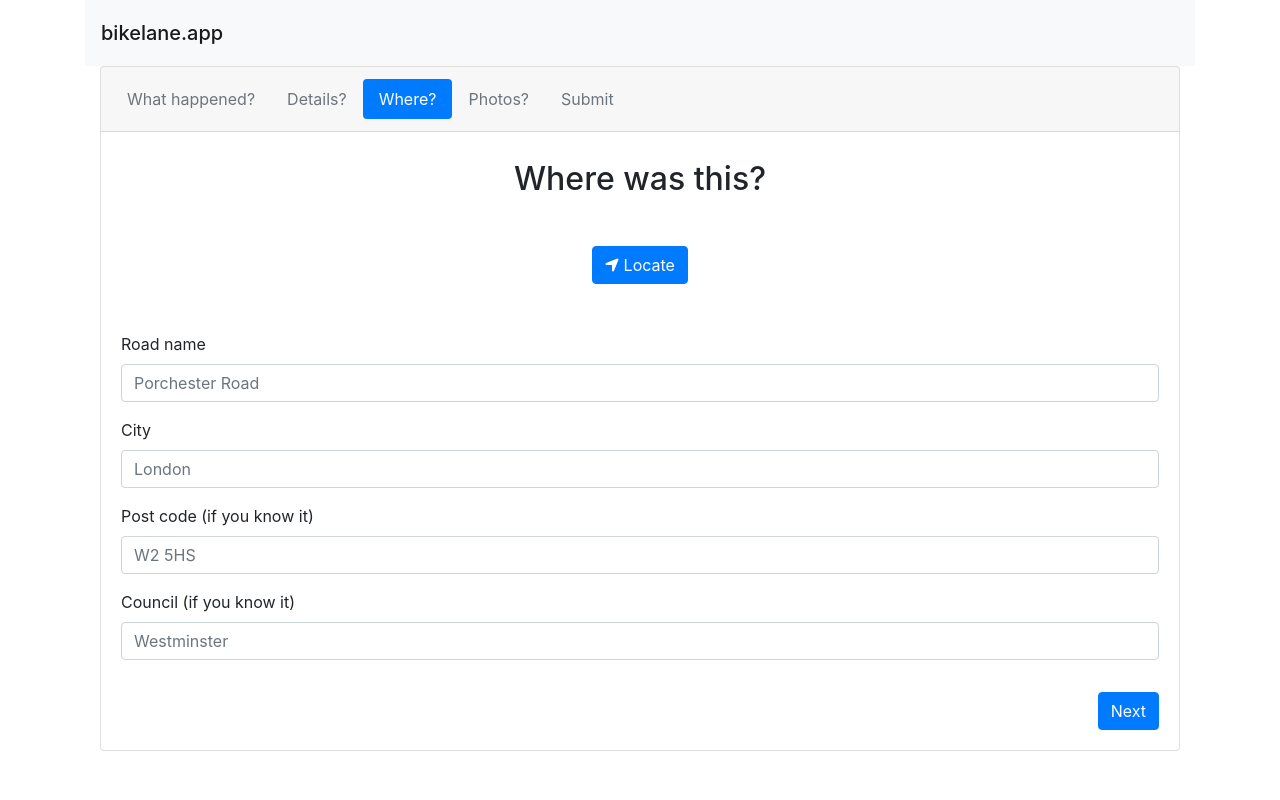
After one commit to hankhank10/bikelane, a Flask app: template templates/someone-is-parked-in-a-bike-lane/where.html in a window 1280 px wide. The commit adds this page. Run offline with Flask 2, Linux system fonts and the light colour scheme; the template is opened without the code that fills it, so the values that code supplies are empty; some libraries are stand-ins or nearby versions.

Commit message:
Added details HTML

```diff
--- a/app.py
+++ b/app.py
@@ -100,7 +100,7 @@ def upload_file(report_id = None):
 
 @app.route('/')
 def index():
-    return render_template('step-1.html')
+    return render_template('what-happened.html')
 
 
 @app.route('/someone-is-in-danger')
@@ -110,7 +110,7 @@ def someone_is_in_danger():
 
 @app.route('/someone-is-parked-in-a-bike-lane/step-2')
 def someone_is_parked_in_a_bike_lane():
-    return render_template('someone-is-parked-in-a-bike-lane/step-2.html')
+    return render_template('someone-is-parked-in-a-bike-lane/details.html')
 
 
 @app.route('/geolocate')
--- /dev/null
+++ b/templates/someone-is-parked-in-a-bike-lane/where.html
@@ -0,0 +1,120 @@
+{% extends 'base/base.html' %}
+{% block content %}
+
+<div class="container" style="align-content: center">
+
+	<div class="card text-left">
+
+		<div class="card-header">
+			<ul class="nav nav-pills card-header-pills">
+				<li class="nav-item">
+					<a class="nav-link disabled" href="#">What happened?</a>
+				</li>
+				<li class="nav-item">
+					<a class="nav-link disabled" href="#">Details?</a>
+				</li>
+				<li class="nav-item">
+					<a class="nav-link active" href="#">Where?</a>
+				</li>
+				<li class="nav-item">
+					<a class="nav-link disabled" href="#">Photos?</a>
+				</li>
+				<li class="nav-item">
+					<a class="nav-link disabled" href="#">Submit</a>
+				</li>
+			</ul>
+		</div>
+
+		<div class="card-body">
+			<h2 class="card-title text-center mt-2 mb-5">Where was this?</h2>
+
+			<div class="text-center">
+				<button class="btn btn-primary align-center mb-5" id="find-me" onclick="getLocation()"><i class="fas fa-location-arrow"></i> Locate</button>
+				<span id="found-notice text-center" class="invalid-feedback"></span>
+			</div>
+
+			<form>
+				<div class="form-group">
+					<label for="formGroupExampleInput">Road name</label>
+					<input type="text" class="form-control" id="road-name" placeholder="Porchester Road" required>
+					<span id="road-name-feedback" class="invalid-feedback"></span>
+				</div>
+				<div class="form-group">
+					<label for="formGroupExampleInput">City</label>
+					<input type="text" class="form-control" id="city-name" placeholder="London" required>
+				</div>
+				<div class="form-group">
+					<label for="formGroupExampleInput">Post code (if you know it)</label>
+					<input type="text" class="form-control" id="postcode" placeholder="W2 5HS">
+				</div>
+				<div class="form-group">
+					<label for="formGroupExampleInput">Council (if you know it)</label>
+					<input type="text" class="form-control" id="council-name" placeholder="Westminster">
+				</div>
+
+				<div class="text-right">
+					<button type="submit" class="btn btn-primary mt-3">Next</button>
+				</div>
+
+			</form>
+
+		</div>
+	</div>
+
+	<script>
+
+        let latitude;
+        let longitude;
+
+        let postcode;
+        let street_name;
+        let council_name;
+        let city_name;
+
+        function getLocation() {
+            $("#find-me").html('<i class=\"fas fa-spinner fa-pulse\"></i> Looking...');
+
+            if (navigator.geolocation) {
+                navigator.geolocation.getCurrentPosition(storePosition);
+            } else {
+                window.alert ("Geolocation is not supported by this browser.");
+            }
+        }
+
+        function storePosition(position) {
+            latitude = position.coords.latitude;
+            longitude = position.coords.longitude;
+            parsePosition()
+        }
+
+        function getData() {
+            let lookup_endpoint = "https://api.postcodes.io/postcodes?lon=" + longitude + "&lat=" + latitude
+
+            $.getJSON(lookup_endpoint, function( json ) {
+                postcode = json.result[ 1 ].postcode;
+                council_name = json.result[ 1 ].admin_district;
+                city_name = json.result [ 1 ].region;
+
+                document.getElementById("postcode").value = postcode;
+                document.getElementById("council-name").value = council_name;
+                document.getElementById("city-name").value = city_name;
+
+                $("#find-me").html('<i class=\"fas fa-check-circle\"></i> Found...');
+                $("#found-notice").html("... but you need to put in your own streetname")
+
+                $("#road-name").addClass("is-invalid");
+                $("#road-name-feedback").html("Really weirdly, in the UK street names are not publicly available for free by postcode, so you need to type this manually - <a href=''>learn more</a>")
+
+
+            });
+
+            return false;
+        }
+
+        function parsePosition() {
+            getData()
+        }
+
+	</script>
+
+{% endblock %}
--- a/templates/step-1.html
+++ b/templates/what-happened.html
@@ -11,10 +11,10 @@
 					<a class="nav-link active" href="#">What happened?</a>
 				</li>
 				<li class="nav-item">
-					<a class="nav-link disabled" href="#">Where?</a>
+					<a class="nav-link disabled" href="#">Details?</a>
 				</li>
 				<li class="nav-item">
-					<a class="nav-link disabled" href="#">Details?</a>
+					<a class="nav-link disabled" href="#">Where?</a>
 				</li>
 				<li class="nav-item">
 					<a class="nav-link disabled" href="#">Photos?</a>
```
Also changed, not shown: templates/someone-is-parked-in-a-bike-lane/details.html (renamed from templates/someone-is-parked-in-a-bike-lane/step-2.html, +33 -22 lines).
